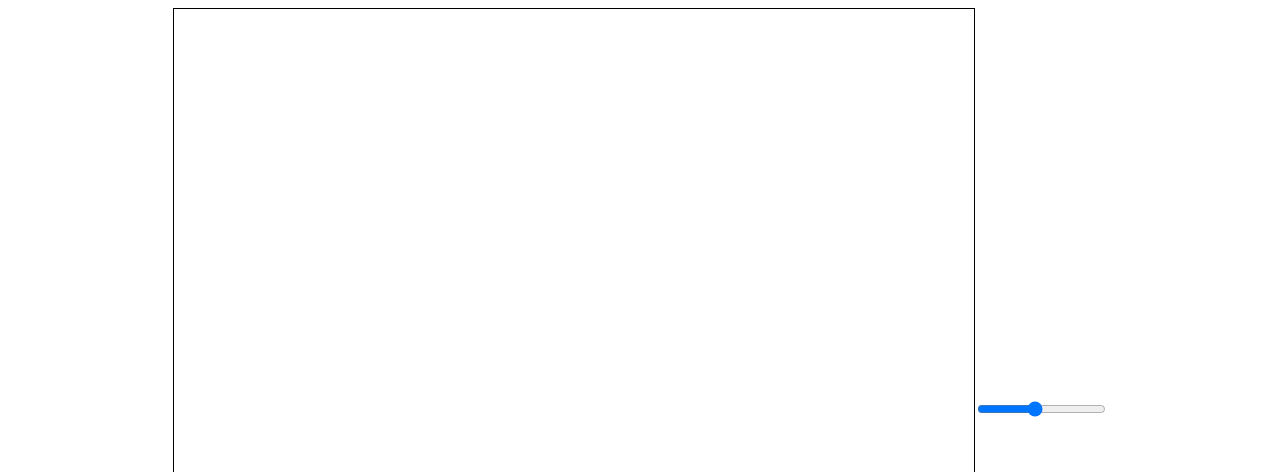
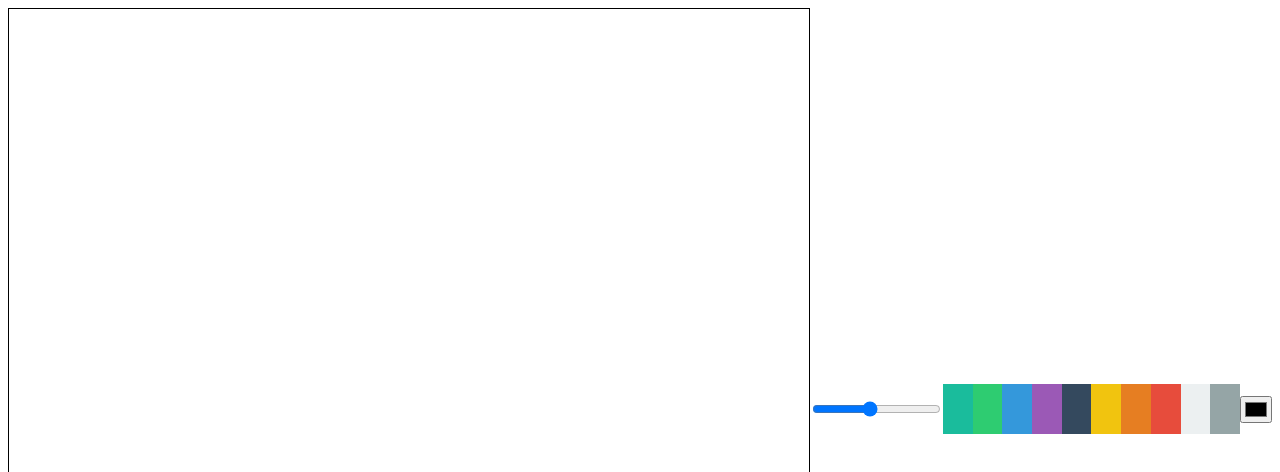
Before and after one commit to song9537/vanilla_paint_app, a plain HTML site: page index.html in a window 1280 px wide. Shown: the top 472 px of the page. Drawn offline with Linux system fonts and the light colour scheme.

Commit message:
Stroke paint color complete

```diff
--- a/app.js
+++ b/app.js
@@ -1,3 +1,7 @@
+const colorOptions = Array.from(
+  document.getElementsByClassName("color-option")
+);
+const color = document.getElementById("color");
 const lineWidth = document.getElementById("line-width");
 const canvas = document.querySelector("canvas");
 const ctx = canvas.getContext("2d");
@@ -5,19 +9,6 @@ canvas.width = 800;
 canvas.height = 800;
 
 ctx.lineWidth = lineWidth.value;
-
-const colors = [
-  "#1abc9c",
-  "#2ecc71",
-  "#3498db",
-  "#9b59b6",
-  "#34495e",
-  "#f1c40f",
-  "#e67e22",
-  "#e74c3c",
-  "#ecf0f1",
-  "#95a5a6",
-];
 
 let isPainting = false;
 
@@ -43,9 +34,22 @@ function onLineWidthChange(event) {
   ctx.lineWidth = event.target.value;
 }
 
+function onColorChange(event) {
+  ctx.strokeStyle = ctx.fillstyle = event.target.value;
+}
+
+function onColorClick(event) {
+  const colorValue = event.target.dataset.color;
+  ctx.strokeStyle = ctx.fillStyle = colorValue;
+  color.value = colorValue;
+}
+
 canvas.addEventListener("mousemove", onMove);
 canvas.addEventListener("mousedown", startPainting);
 canvas.addEventListener("mouseup", cancelPainting);
 canvas.addEventListener("mouseleave", cancelPainting);
 
 lineWidth.addEventListener("change", onLineWidthChange);
+color.addEventListener("change", onColorChange);
+
+colorOptions.forEach((color) => color.addEventListener("click", onColorClick));
--- a/index.html
+++ b/index.html
@@ -9,6 +9,57 @@
   <body>
     <canvas></canvas>
     <input id="line-width" type="range" min="1" max="10" value="5" />
+    <div
+      class="color-option"
+      style="background-color: #1abc9c"
+      data-color="#1abc9c"
+    ></div>
+    <div
+      class="color-option"
+      style="background-color: #2ecc71"
+      data-color="#2ecc71"
+    ></div>
+    <div
+      class="color-option"
+      style="background-color: #3498db"
+      data-color="#3498db"
+    ></div>
+    <div
+      class="color-option"
+      style="background-color: #9b59b6"
+      data-color="#9b59b6"
+    ></div>
+    <div
+      class="color-option"
+      style="background-color: #34495e"
+      data-color="#34495e"
+    ></div>
+    <div
+      class="color-option"
+      style="background-color: #f1c40f"
+      data-color="#f1c40f"
+    ></div>
+    <div
+      class="color-option"
+      style="background-color: #e67e22"
+      data-color="#e67e22"
+    ></div>
+    <div
+      class="color-option"
+      style="background-color: #e74c3c"
+      data-color="#e74c3c"
+    ></div>
+    <div
+      class="color-option"
+      style="background-color: #ecf0f1"
+      data-color="#ecf0f1"
+    ></div>
+    <div
+      class="color-option"
+      style="background-color: #95a5a6"
+      data-color="#95a5a6"
+    ></div>
+    <input type="color" id="color" />
     <script src="app.js"></script>
   </body>
 </html>
--- a/styles.css
+++ b/styles.css
@@ -9,3 +9,9 @@ body {
   justify-content: center;
   align-items: center;
 }
+
+.color-option {
+  width: 50px;
+  height: 50px;
+  cursor: pointer;
+}
```
